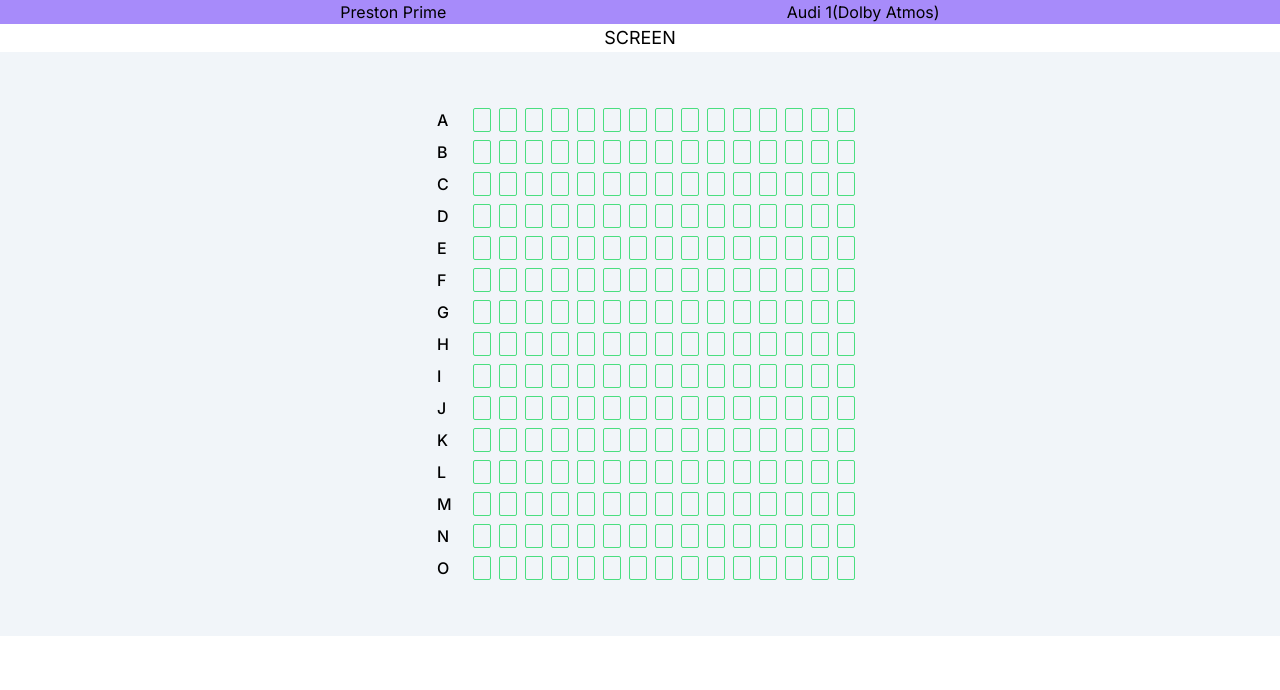
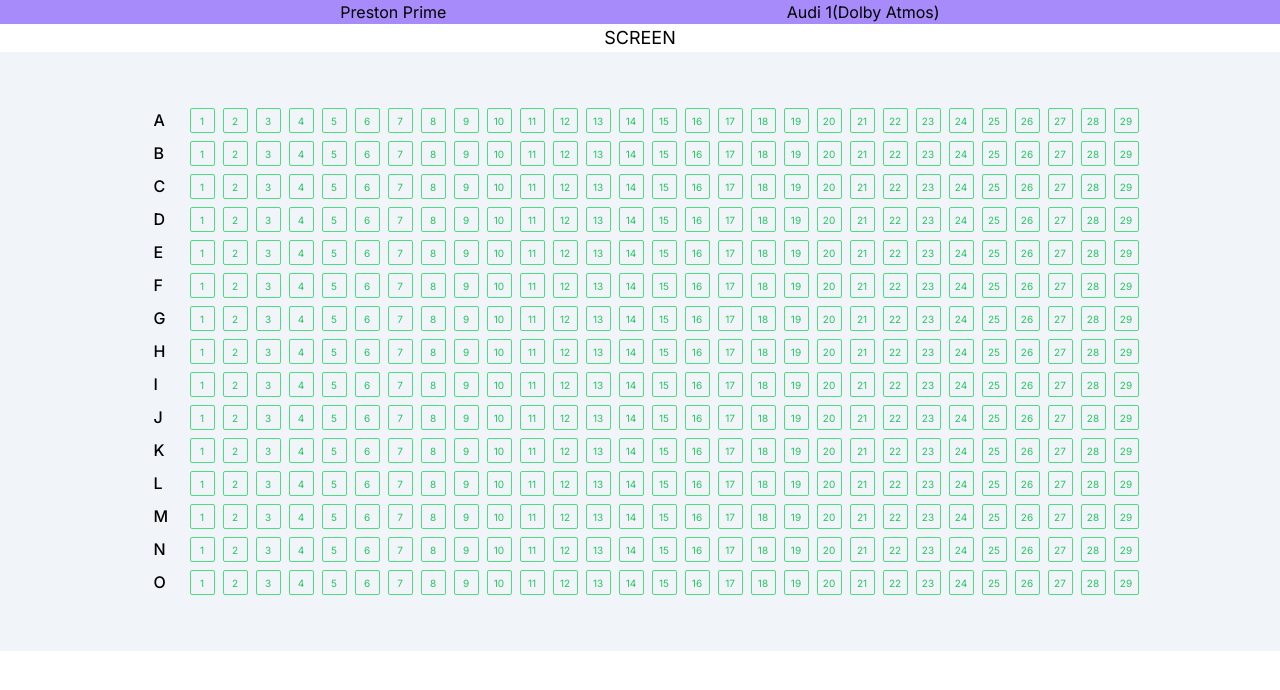
Before and after one commit to Ravinderz/cineflick, a Next.js app: page / in a window 1280 px wide. Shown: the top 690 px of the page. Built offline with nearby package versions, Linux system fonts and the light colour scheme.

Commit message:
updated styles

```diff
--- a/app/components/BookingPage.tsx
+++ b/app/components/BookingPage.tsx
@@ -1,6 +1,10 @@
 'use client'
 
+import { useState } from "react";
+
 const BookingPage = () => {
+    let arr: string[] = [];
+    let [selected, setSelected] = useState(arr);
 
     const alphabets = ['A', 'B', 'C', 'D', 'E', 'F', 'G', 'H', 'I', 'J', 'K', 'L', 'M', 'N', 'O', 'P', 'Q', 'R', 'S', 'T', 'U', 'V', 'W', 'X', 'Y', 'Z'];
 
@@ -10,14 +14,21 @@
         "screenType": "Dolby Atmos",
         "layout": {
             "rows": 15,
-            "seatsPerRow": 15,
+            "seatsPerRow": 29,
             "cols": "2#2#11#2#2"
         }
     };
 
     const selectSeat = (e: any) => {
+
         let rowId = e.target.parentNode.getAttribute("row-id");
         let seatId = e.target.getAttribute("seat-id");
+        if (selected.length > 0) {
+            setSelected((selected: any) => [...selected, (rowId + seatId)]);
+        } else {
+            setSelected(selected => [(rowId + seatId)]);
+        }
+
         console.log(rowId + seatId);
     }
 
@@ -33,7 +44,13 @@
                             <span seat-id={j + 1} className="font-medium">{alphabets[i]}</span>
                         </div>)
                 }
-                seatCol.push(<span key={alphabets[i] + j + 1} seat-id={j + 1} onClick={(event) => selectSeat(event)} className="cursor-pointer text-xs border border-green-400 rounded-sm py-1 px-2 mx-1 hover:bg-green-500 active:bg-green-600"></span>)
+                seatCol.push(<span key={alphabets[i] + j + 1} seat-id={j + 1} onClick={(event) => selectSeat(event)}
+                    aria-selected={selected.includes(alphabets[i] + (j + 1))}
+                    className={"cursor-pointer text-[10px] text-center leading-6 align-middle text-green-500  border border-green-400 rounded-sm w-[25px] h-[25px] mx-1 "
+                        + (selected.includes(alphabets[i] + (j + 1)) ? 'active-seat text-white' : '') +
+                        " hover:bg-green-500 hover:text-white"}>
+                    {(j + 1)}
+                </span>)
             }
             layout.push(<div key={alphabets[i]} row-id={alphabets[i]} className="flex my-2">
                 {seatCol}
--- a/app/globals.css
+++ b/app/globals.css
@@ -6,3 +6,7 @@
   height: 100%;
   width: 100%
 }
+
+.active-seat{
+  background-color:rgb(34 197 94 / 1);
+}
--- a/tailwind.config.js
+++ b/tailwind.config.js
@@ -6,13 +6,7 @@
     './app/**/*.{js,ts,jsx,tsx,mdx}',
   ],
   theme: {
-    extend: {
-      backgroundImage: {
-        'gradient-radial': 'radial-gradient(var(--tw-gradient-stops))',
-        'gradient-conic':
-          'conic-gradient(from 180deg at 50% 50%, var(--tw-gradient-stops))',
-      },
-    },
+
   },
   plugins: [],
 }
```
